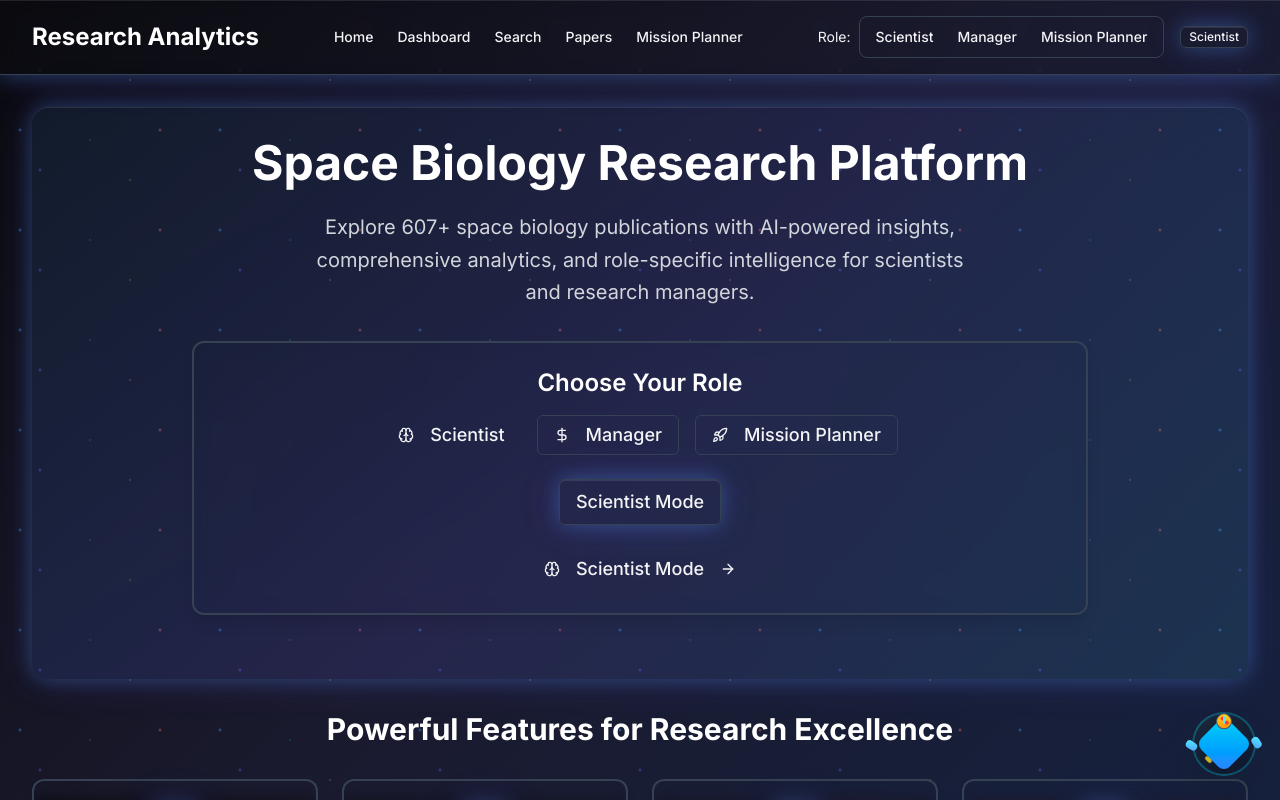
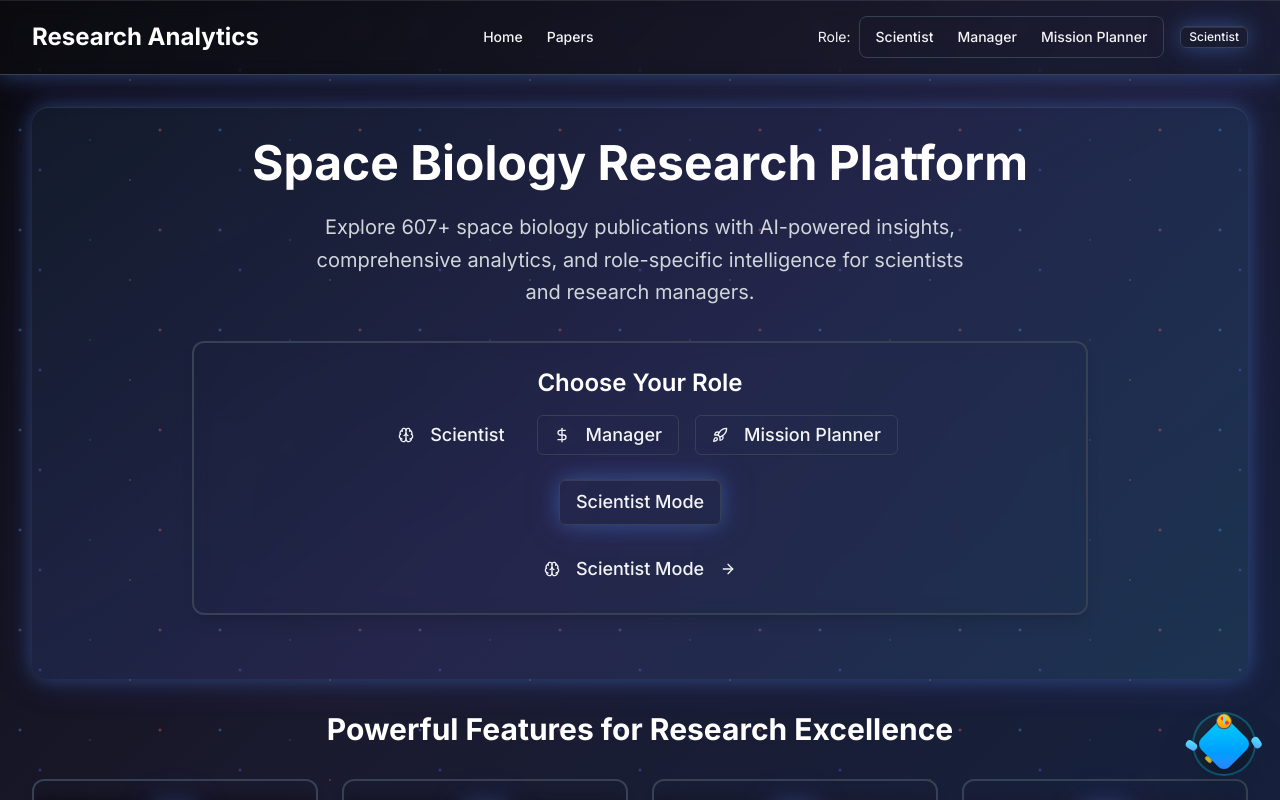
Before and after one commit to Ravuri-Jeetu/nasa_project, a Next.js app in the folder cursor-front/: page /landing in a window 1280 px wide. Shown: the top 800 px of the page. Built offline with nearby package versions, Linux system fonts and the light colour scheme.

Commit message:
feat: Remove Dashboard, Search, and Mission Planner navigation buttons from navbar

```diff
--- a/cursor-front/src/components/header.tsx
+++ b/cursor-front/src/components/header.tsx
@@ -50,36 +50,12 @@ export default function Header() {
               Home
             </Link>
             <Link
-              href="/dashboard"
-              className={`text-sm font-medium transition-colors hover:text-primary ${
-                isActive('/dashboard') ? 'text-primary' : 'text-muted-foreground'
-              }`}
-            >
-              Dashboard
-            </Link>
-            <Link
-              href="/search"
-              className={`text-sm font-medium transition-colors hover:text-primary ${
-                isActive('/search') ? 'text-primary' : 'text-muted-foreground'
-              }`}
-            >
-              Search
-            </Link>
-            <Link
               href="/papers"
               className={`text-sm font-medium transition-colors hover:text-primary ${
                 isActive('/papers') ? 'text-primary' : 'text-muted-foreground'
               }`}
             >
               Papers
-            </Link>
-            <Link
-              href="/mission-planner"
-              className={`text-sm font-medium transition-colors hover:text-primary ${
-                isActive('/mission-planner') ? 'text-primary' : 'text-muted-foreground'
-              }`}
-            >
-              Mission Planner
             </Link>
           </nav>
 
```
